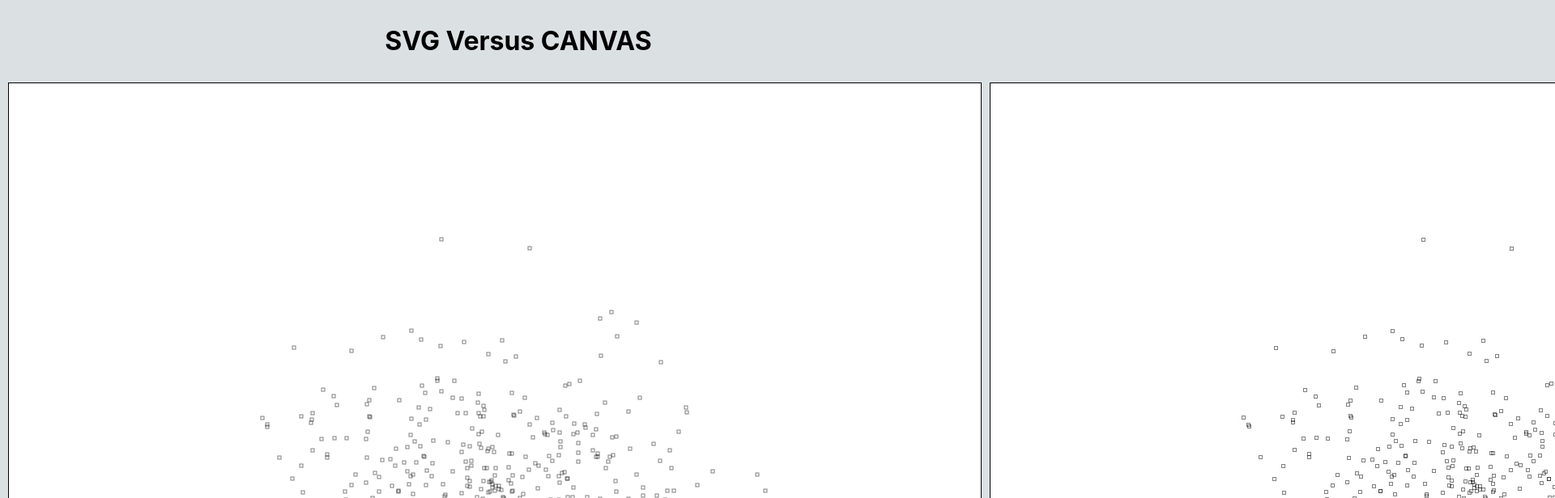
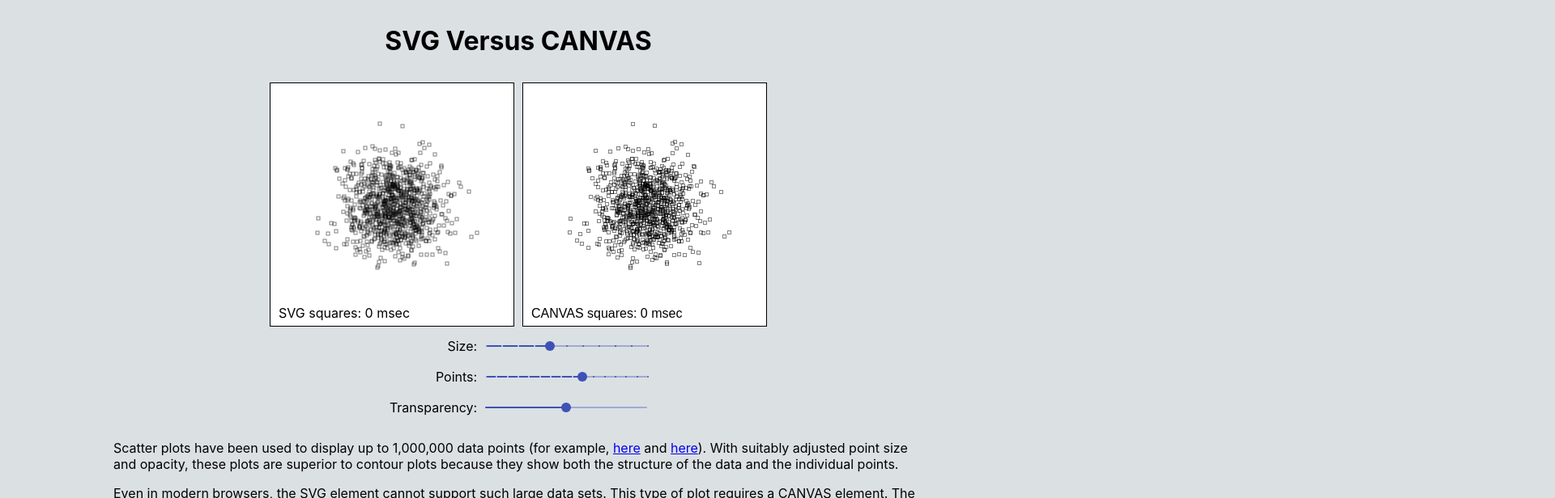
Before and after one commit to hemanrobinson/svg-canvas-performance, a React (Create React App) app: page / in a window 1280 px wide. Shown: the top 616 px of the page at 81% size, 1920 px wide, since content can reach past the window. Built offline with nearby package versions, Linux system fonts and the light colour scheme.

Commit message:
1200 -> 300

```diff
--- a/src/PlotCanvas.js
+++ b/src/PlotCanvas.js
@@ -11,7 +11,7 @@ import './PlotCanvas.css';
 const PlotCanvas = ( props ) => {
 
     // Create reference and scales.
-    const width = 1200, height = 1200;
+    const width = 300, height = 300;
     let ref = useRef(),
         xScale = d3.scaleLinear().domain([ 0, 1 ]).range([ 0, width ]),
         yScale = d3.scaleLinear().domain([ 0, 1 ]).range([ height, 0 ]),
--- a/src/PlotSVG.js
+++ b/src/PlotSVG.js
@@ -11,7 +11,7 @@ import './PlotSVG.css';
 const PlotSVG = ( props ) => {
 
     // Create reference and scales.
-    const width = 1200, height = 1200;
+    const width = 300, height = 300;
     let ref = useRef(),
         xScale = d3.scaleLinear().domain([ 0, 1 ]).range([ 0, width ]),
         yScale = d3.scaleLinear().domain([ 0, 1 ]).range([ height, 0 ]),
```
Also changed, not shown: 2 other files (tests, documents, lock files or other folders).
